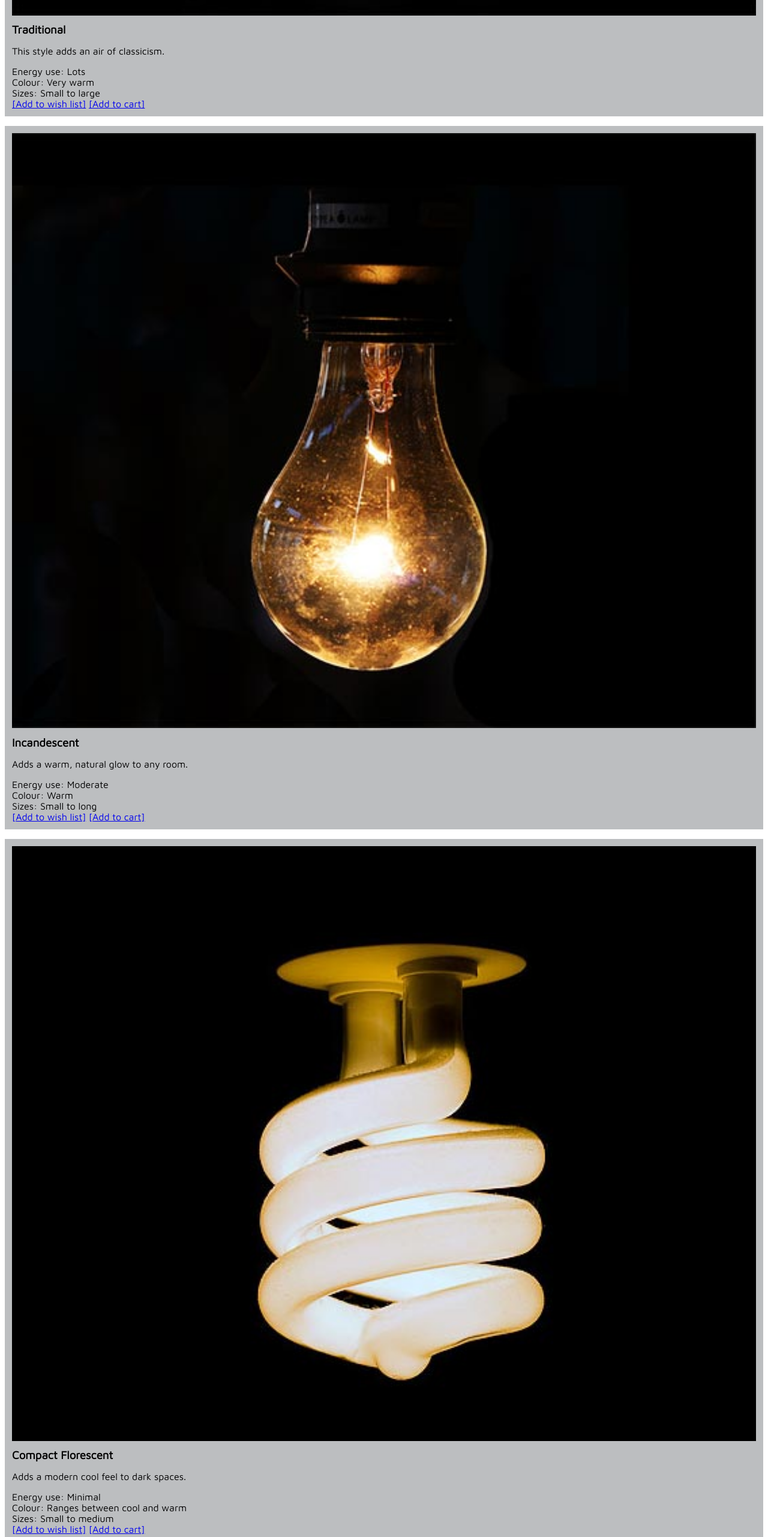
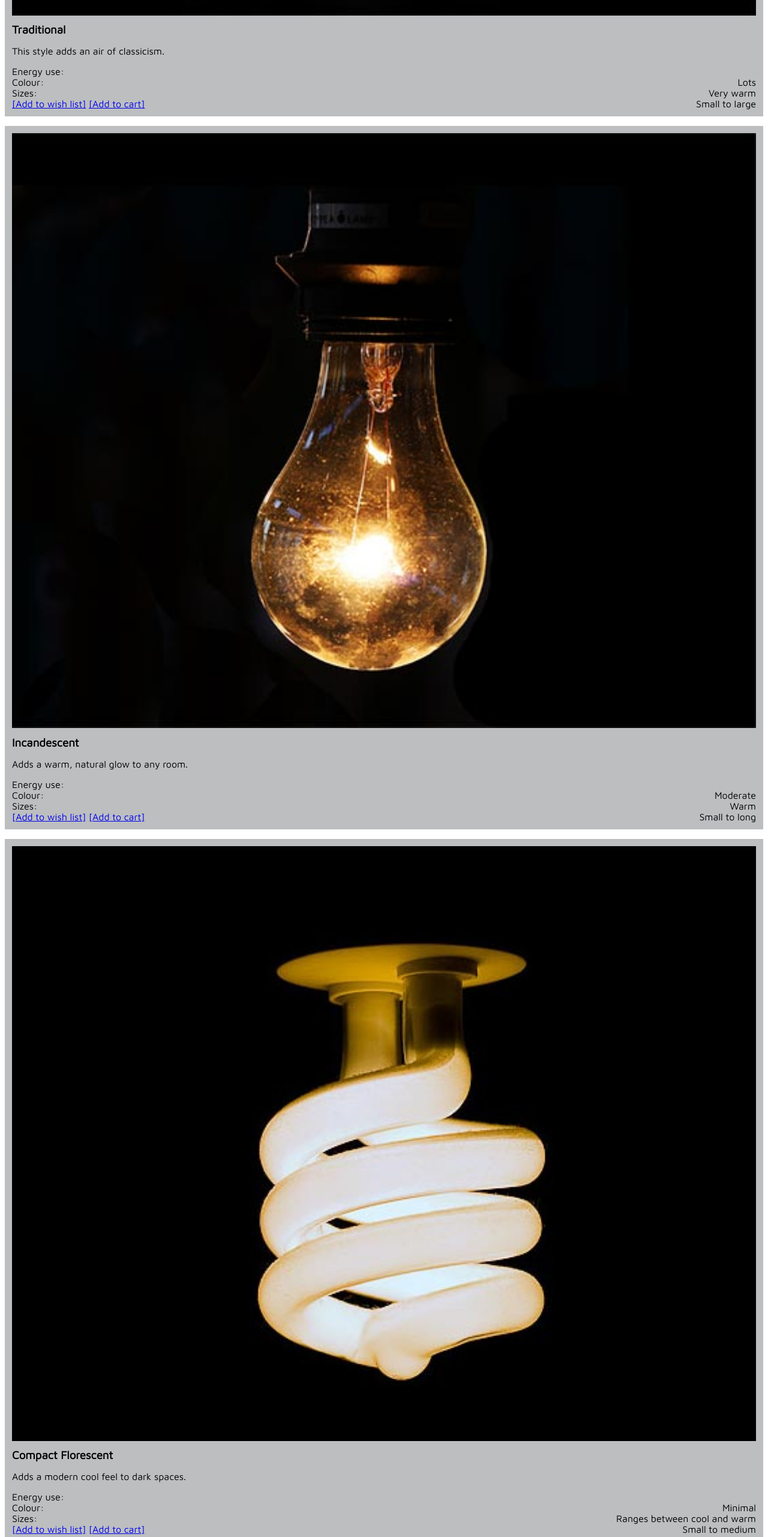
Before and after one commit to ca1tlin22/summer-semantics, a plain HTML site: page index.html in a window 1280 px wide. Shown: the part 1700-4263 px from the top of the page at 60% size. Drawn offline with Linux system fonts and the light colour scheme; a web font is replaced by a local one.

Commit message:
formatting of footer started, ol changed to dl, working on dt etc, social media buttons

```diff
--- a/css/main.css
+++ b/css/main.css
@@ -87,13 +87,28 @@ h2{
   width: 100%;
 }
 
-.box ol{
+.box dl{
   list-style: none;
   padding: 0em;
   margin: 0em;
+}
+
+.box dd{
+  float: right;
 }
 
 .box h3{
   padding-top: .5em;
   margin: 0em;
 }
+
+footer{
+  background-color:#6d6e71;
+  padding: .5em;
+  margin: 0em;
+}
+
+.social-media img{
+  width: 15%;
+  display: inline-block;
+}
--- a/index.html
+++ b/index.html
@@ -33,11 +33,11 @@
   <img src="img/bulbs/traditional.jpg" alt="The light quality of a traditional lightbulb is shown against a black background.">
   <h3>Traditional</h3>
   <p>This style adds an air of classicism.</p>
-  <ol>
-    <li>Energy use: Lots</li>
-      <li>Colour: Very warm</li>
-        <li>Sizes: Small to large</li>
-  </ol>
+  <dl>
+    <dt>Energy use:</dt> <dd>Lots</dd>
+      <dt>Colour:</dt> <dd>Very warm</dd>
+        <dt>Sizes:</dt> <dd>Small to large</dd>
+  </dl>
   <a href="#.">[Add to wish list]</a>
     <a href="#.">[Add to cart]</a>
 </div>
@@ -46,11 +46,11 @@
   <img src="img/bulbs/incandescent.jpg" alt="The light quality of an incandescent lightbulb is shown against a black background.">
   <h3>Incandescent</h3>
   <p>Adds a warm, natural glow to any room.</p>
-  <ol>
-    <li>Energy use: Moderate</li>
-      <li>Colour: Warm</li>
-        <li>Sizes: Small to long</li>
-  </ol>
+  <dl>
+    <dt>Energy use:<dt> <dd>Moderate</dd>
+      <dt>Colour:</dt> <dd>Warm</dd>
+        <dt>Sizes:</dt> <dd>Small to long</dd>
+  </dl>
   <a href="#.">[Add to wish list]</a>
     <a href="#.">[Add to cart]</a>
 </div>
@@ -59,11 +59,11 @@
   <img src="img/bulbs/cfl.jpg" alt="The light quality of a compact florescent lightbulb is shown against a black background.">
   <h3>Compact Florescent</h3>
   <p>Adds a modern cool feel to dark spaces.</p>
-  <ol>
-    <li>Energy use: Minimal</li>
-      <li>Colour: Ranges between cool and warm</li>
-        <li>Sizes: Small to medium</li>
-  </ol>
+  <dl>
+    <dt>Energy use:</dt> <dd>Minimal</dd>
+      <dt>Colour:</dt> <dd>Ranges between cool and warm</dd>
+        <dt>Sizes:</dt> <dd>Small to medium</dd>
+  </dl>
   <a href="#.">[Add to wish list]</a>
     <a href="#.">[Add to cart]</a>
 </div>
```
